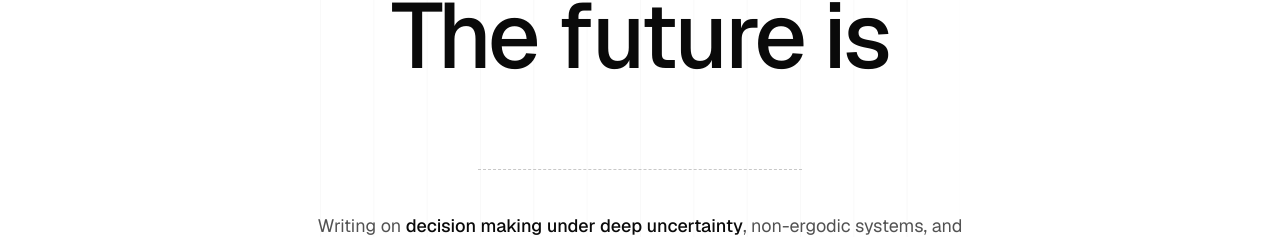
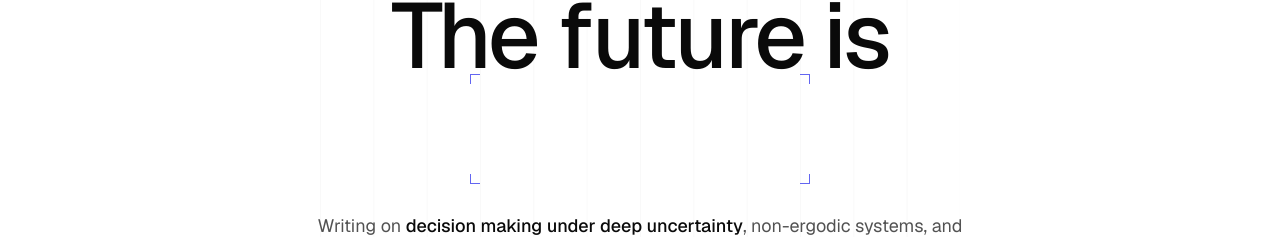
Before and after one commit to juliustgeiger-lab/Personal-Webseite, a Next.js app: page / in a window 1280 px wide. Shown: the part 334-571 px from the top of the page. Built offline with nearby package versions, Linux system fonts and the light colour scheme.

Commit message:
Invisible-word: drop dashed hint underline; scaffold brackets always visible

```diff
--- a/src/app/globals.css
+++ b/src/app/globals.css
@@ -272,29 +272,12 @@ main.home {
 .invisible-word.force-reveal .outline {
   opacity: 1 !important;
 }
-.invisible-word:hover .hint-underline,
-.invisible-word.force-reveal .hint-underline { opacity: 0; }
-.invisible-word:hover .scaffold,
-.invisible-word.force-reveal .scaffold { opacity: 1; }
-
-.invisible-word .hint-underline {
-  position: absolute;
-  left: 0;
-  right: 0;
-  bottom: 6%;
-  height: 0;
-  border-bottom: 1.5px dashed var(--ink-faint);
-  opacity: 0.6;
-  transition: opacity 180ms ease;
-  pointer-events: none;
-}
 
 .invisible-word .scaffold {
   position: absolute;
   inset: -8px -8px -8px -8px;
   pointer-events: none;
-  opacity: 0;
-  transition: opacity 260ms ease 80ms;
+  opacity: 1;
 }
 .invisible-word .scaffold .bracket {
   position: absolute;
--- a/src/components/InvisibleWord.tsx
+++ b/src/components/InvisibleWord.tsx
@@ -36,7 +36,6 @@ export default function InvisibleWord({ word = "invisible" }: { word?: string })
       <span className="outline" aria-hidden="true">
         {word}
       </span>
-      <span className="hint-underline" />
       <span className="scaffold">
         <span className="bracket tl" />
         <span className="bracket tr" />
```
